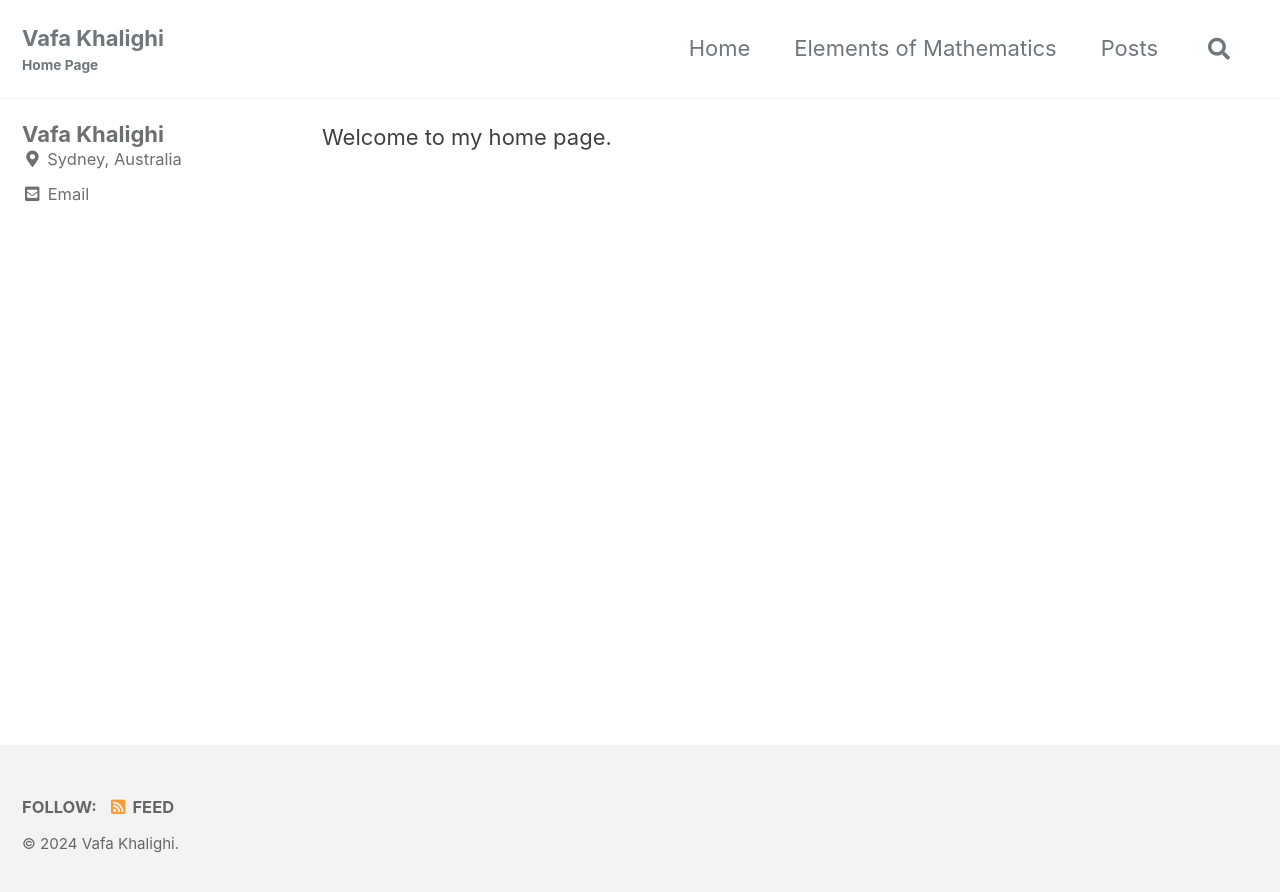
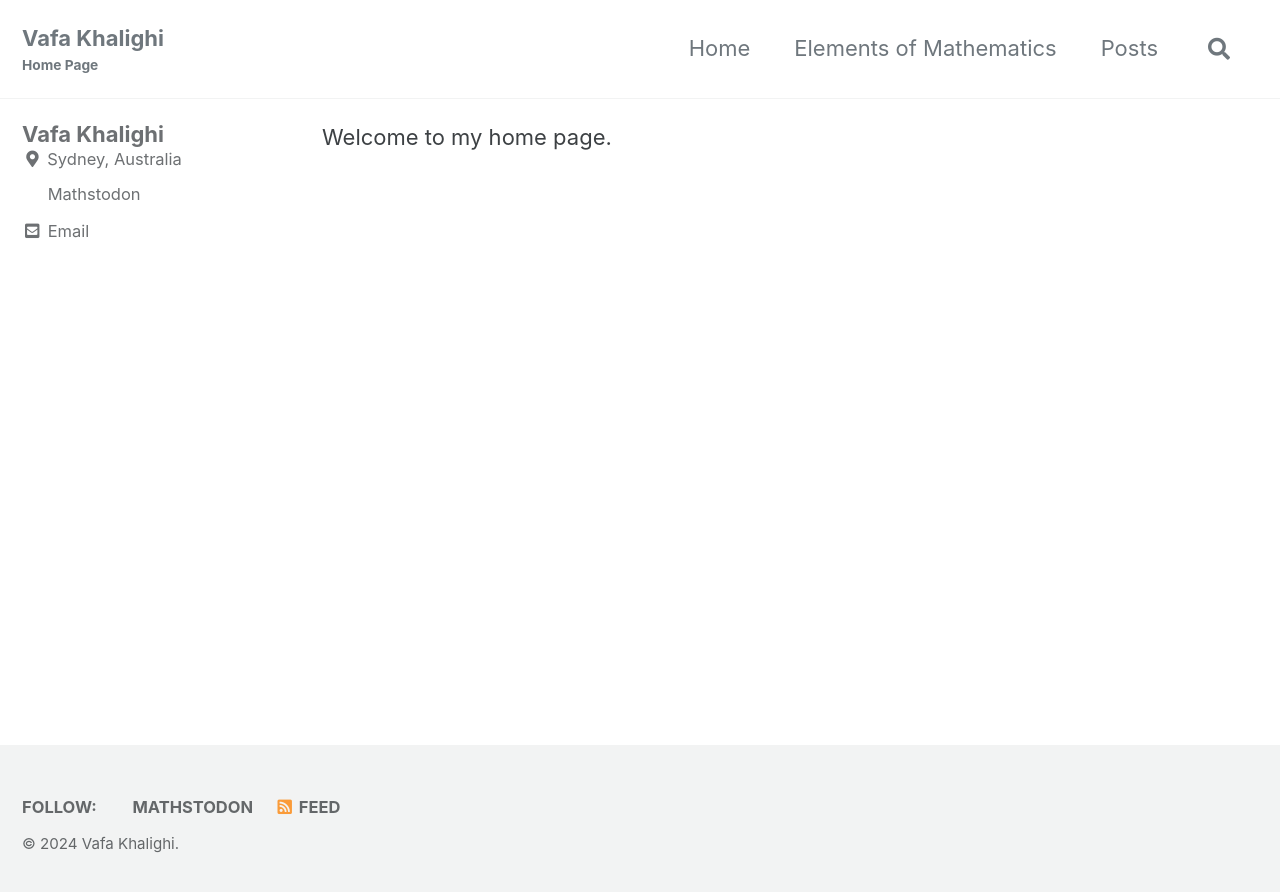
Before and after one commit to vafa-k/vafa-k.github.io, a Jekyll site: the page built from index.html, in a window 1280 px wide. Shown: the top 892 px of the page. Built offline with Jekyll 4.4.1, drawn with Linux system fonts in a browser that asks for light colours; cached includes are drawn as plain includes; the list of posts is cut into pages by our own code.

Commit message:
Add Mathstodon social

```diff
--- a/_config.yml
+++ b/_config.yml
@@ -122,6 +122,9 @@ author:
     - label: "Twitter"
       icon: "fab fa-fw fa-twitter-square"
       # url: ""
+    - label: "Mathstodon"
+      icon: "fab fa-fw fa-mastodon-square"
+      url: "https://mathstodon.xyz/@vafakhalighi"
     - label: "Facebook"
       icon: "fab fa-fw fa-facebook-square"
       # url: ""
@@ -147,6 +150,9 @@ footer:
     - label: "Twitter"
       icon: "fab fa-fw fa-twitter-square"
       # url: ""
+    - label: "Mathstodon"
+      icon: "fab fa-fw fa-mastodon-square"
+      url: "https://mathstodon.xyz/@vafakhalighi"
     - label: "Facebook"
       icon: "fab fa-fw fa-facebook-square"
       # url: ""
```
